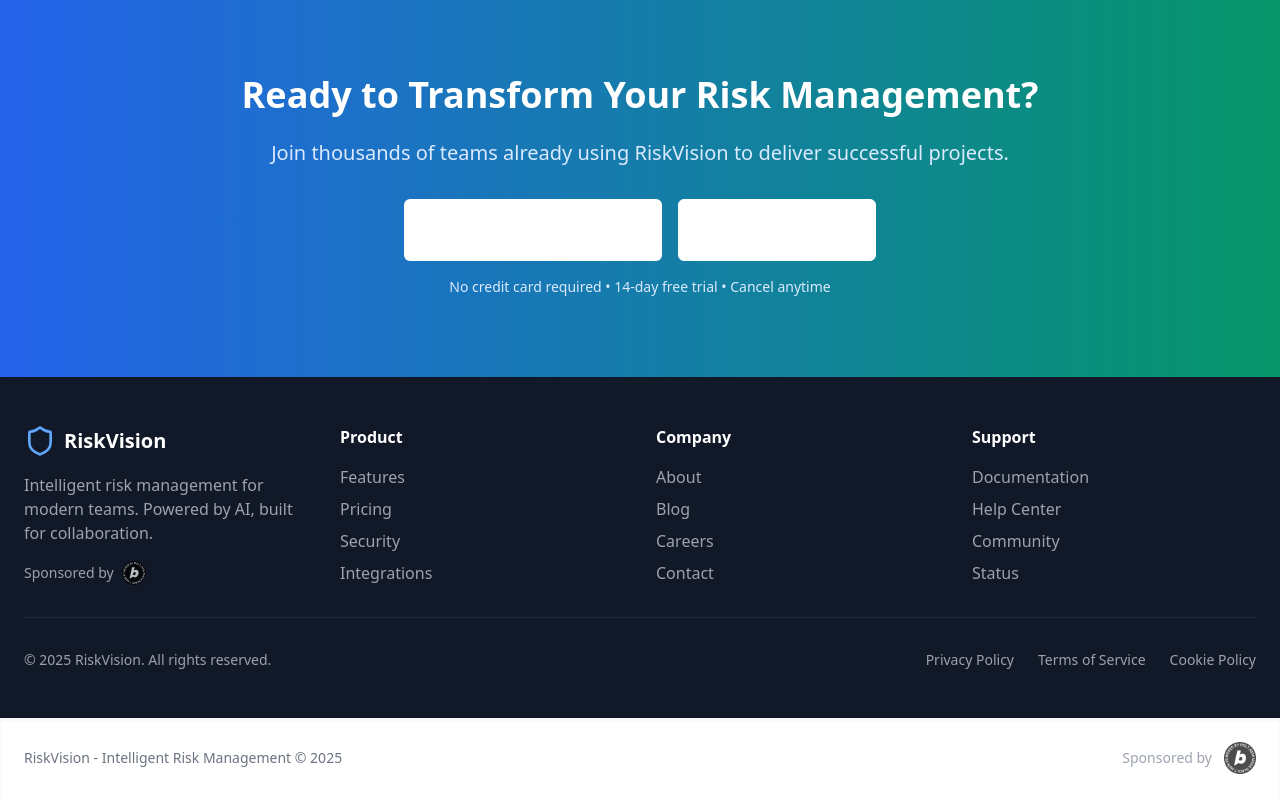
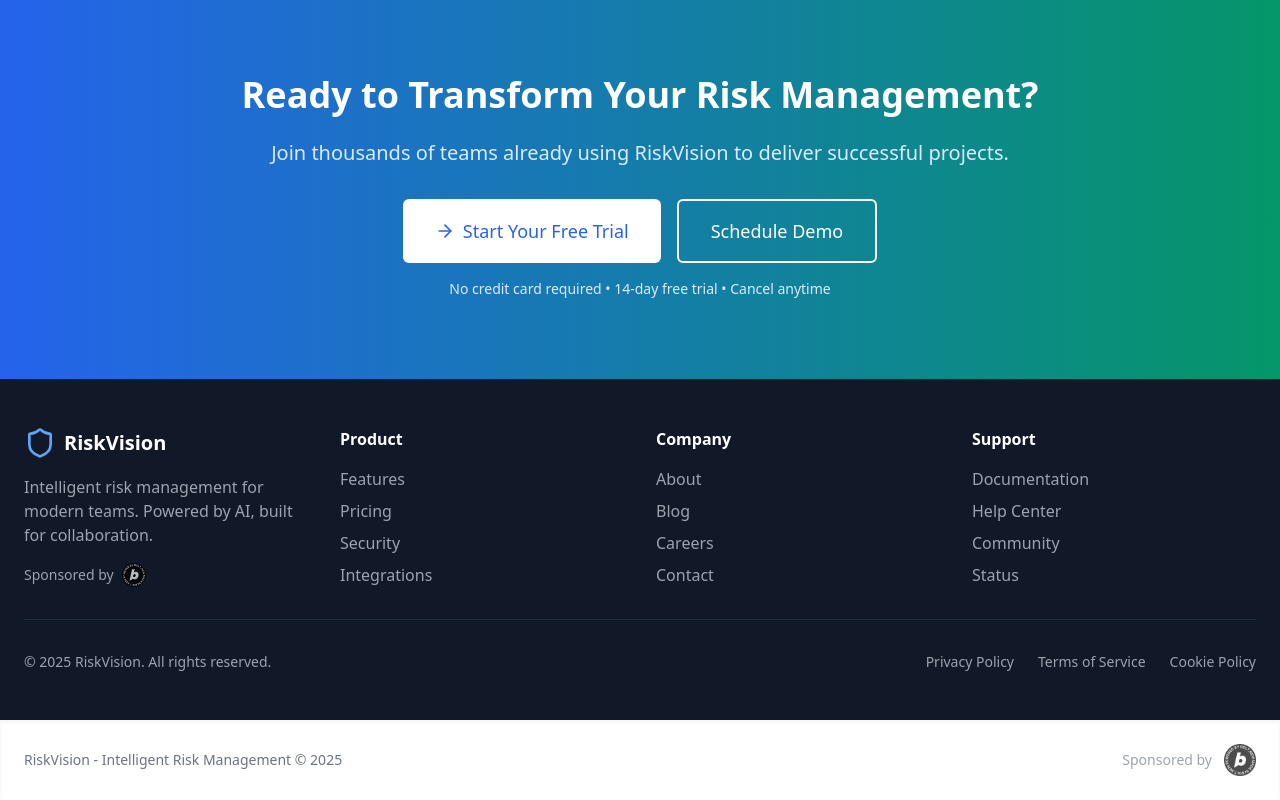
Before and after one commit to ayouubmzariiii/Risk-Vision, a React (Vite) app: page /landing in a window 1280 px wide. Shown: the part 4100-4900 px from the top of the page. Built offline with nearby package versions, Linux system fonts and the light colour scheme; no server answers.

Commit message:
Fix Button Text Visibility in CTA Section

```diff
--- a/src/pages/Landing.tsx
+++ b/src/pages/Landing.tsx
@@ -348,22 +348,18 @@
             Join thousands of teams already using RiskVision to deliver successful projects.
           </p>
           <div className="flex flex-col sm:flex-row gap-4 justify-center">
-            <Button
-              variant="secondary"
-              size="lg"
-              icon={<ArrowRight size={20} />}
+            <button
               onClick={handleGetStarted}
-              className="text-lg px-8 py-4 bg-white text-blue-600 hover:bg-gray-50"
+              className="inline-flex items-center justify-center px-8 py-4 text-lg font-medium rounded-md bg-white text-blue-600 hover:bg-gray-50 focus:outline-none focus:ring-2 focus:ring-offset-2 focus:ring-white transition-colors"
             >
+              <ArrowRight size={20} className="mr-2" />
               Start Your Free Trial
-            </Button>
-            <Button
-              variant="outline"
-              size="lg"
-              className="text-lg px-8 py-4 border-white text-white hover:bg-white hover:text-blue-600"
+            </button>
+            <button
+              className="inline-flex items-center justify-center px-8 py-4 text-lg font-medium rounded-md border-2 border-white text-white hover:bg-white hover:text-blue-600 focus:outline-none focus:ring-2 focus:ring-offset-2 focus:ring-white transition-colors"
             >
               Schedule Demo
-            </Button>
+            </button>
           </div>
           <p className="text-blue-100 text-sm mt-4">
             No credit card required • 14-day free trial • Cancel anytime
```
